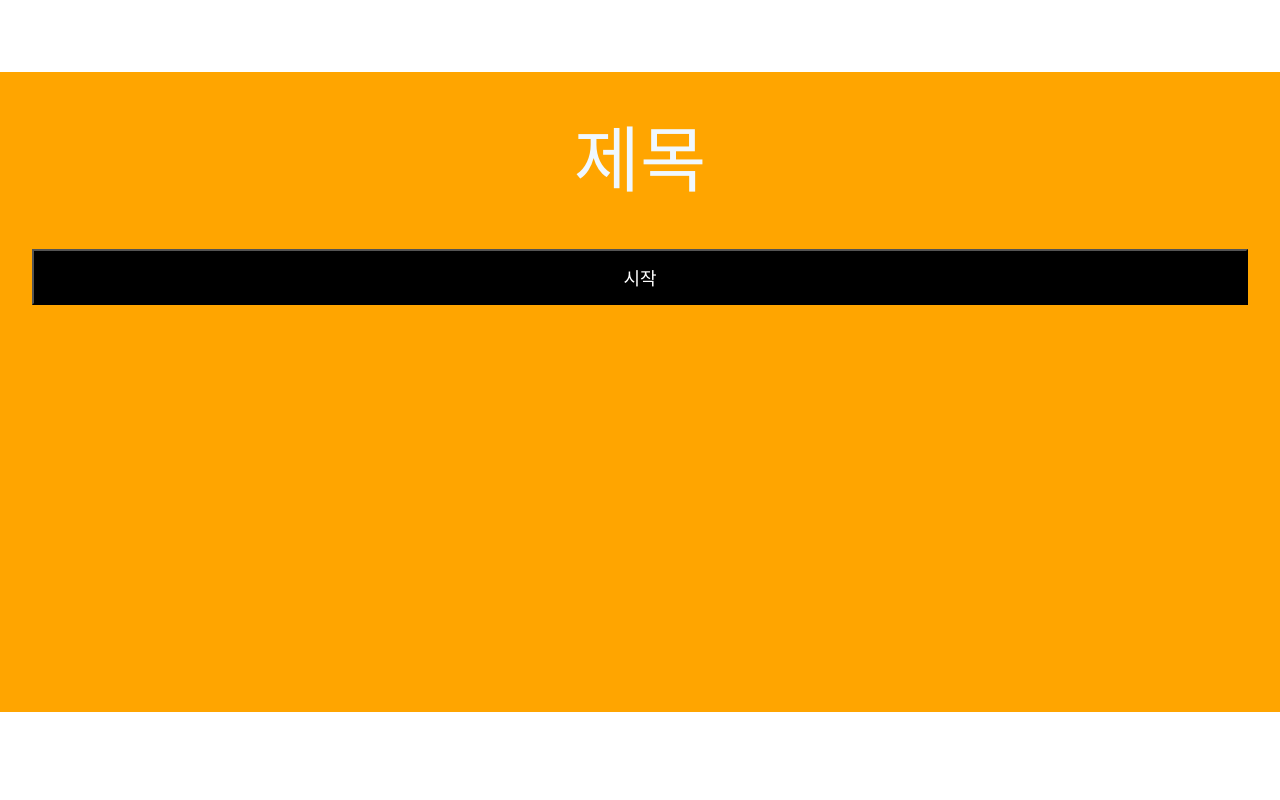
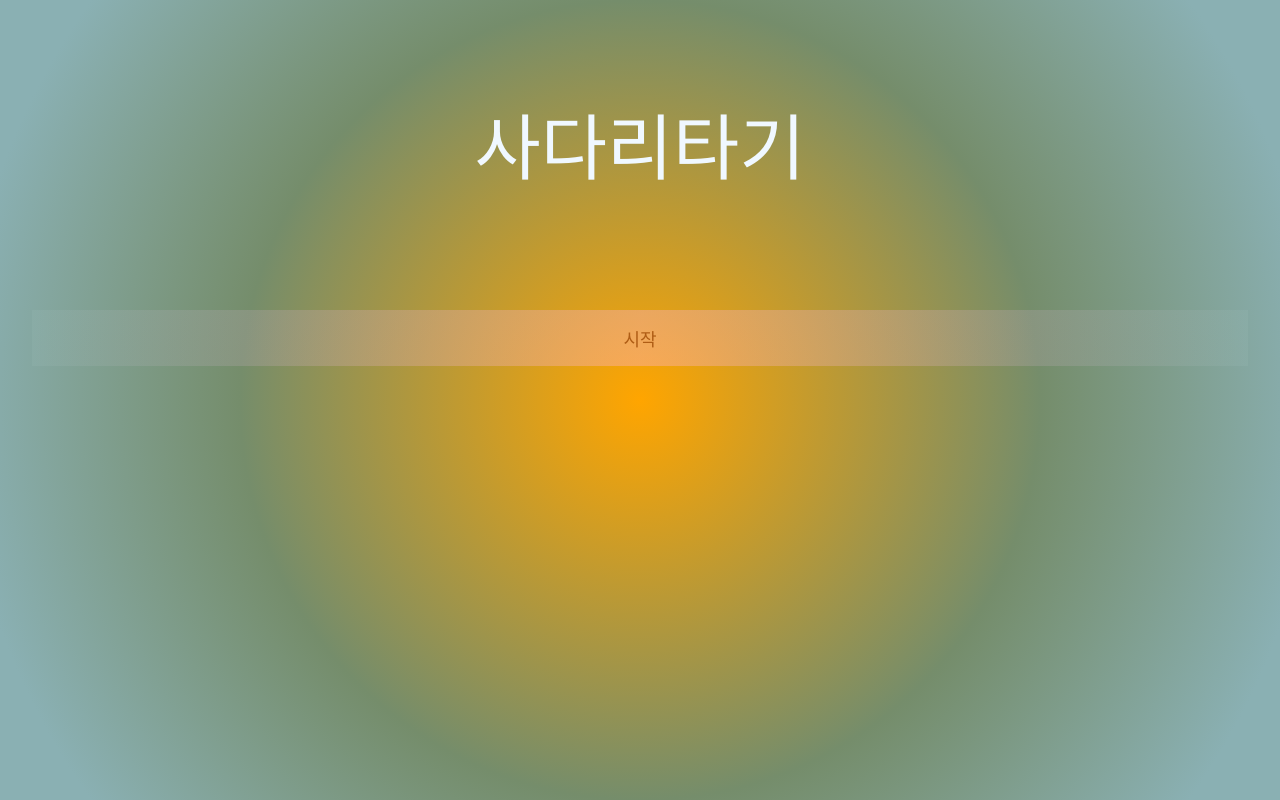
Before and after one commit to coldean/React, a React (Create React App) app in the folder personal-test-1/: page / in a window 1280 px wide. Built offline with nearby package versions, Linux system fonts and the light colour scheme.

Commit message:
added some background and testing step visibility

```diff
--- a/personal-test-1/src/components/Count.scss
+++ b/personal-test-1/src/components/Count.scss
@@ -1,7 +1,12 @@
 .Form {
   width: 80vw;
   height: 20vh;
-  background-color: orangered;
+  background: rgb(255, 69, 0);
+  background: radial-gradient(
+    circle,
+    rgba(255, 69, 0, 0.7596288515406162) 31%,
+    rgba(138, 176, 179, 0) 100%
+  );
   margin-left: auto;
   margin-right: auto;
   text-align: center;
--- a/personal-test-1/src/components/Ladder.scss
+++ b/personal-test-1/src/components/Ladder.scss
@@ -61,7 +61,8 @@ $delay: 0.3;
 }
 
 .Ladder-Horizontal.deleted {
-  background-color: white;
+  background: white;
+  visibility: hidden;
   &.start {
     margin-left: 0vw;
   }
--- a/personal-test-1/src/components/Main.js
+++ b/personal-test-1/src/components/Main.js
@@ -10,8 +10,8 @@ const Main = () => {
 
   return (
     <div className="Main">
-      <p className="Title">제목</p>
-      <div>
+      <div className="Title">사다리타기</div>
+      <div className="Button-Container">
         <button className="Button" onClick={navigateToGame}>
           시작
         </button>
--- a/personal-test-1/src/components/Main.scss
+++ b/personal-test-1/src/components/Main.scss
@@ -1,11 +1,31 @@
+body {
+  margin: 0;
+  padding: 0;
+}
+
+html {
+  margin: 0;
+  padding: 0;
+}
+
 .Main {
   width: 100vw;
-  height: 80vh;
+  height: 100vh;
   margin-left: auto;
   margin-right: auto;
+  margin-top: 0;
   text-align: center;
-  margin-top: 50px;
-  background-color: orange;
+  background: rgb(255, 165, 0);
+  background: radial-gradient(
+    circle,
+    rgba(255, 165, 0, 1) 0%,
+    rgba(117, 141, 107, 1) 53%,
+    rgba(138, 176, 179, 1) 90%
+  );
+  display: flex;
+  flex-direction: column;
+  justify-content: center;
+  align-items: center;
 }
 
 .Title {
@@ -13,21 +33,46 @@
   font-family: Verdana, Geneva, Tahoma, sans-serif;
   color: aliceblue;
   position: relative;
-  top: 30px;
+  margin-top: 7%;
+  text-align: center;
 }
 
-.Button {
-  transition: width 0.1s linear;
+.Button-Container {
   width: 95vw;
   height: 7vh;
-  font-size: large;
-  color: white;
-  background-color: black;
+  text-align: center;
+  margin: auto;
+  margin-top: 9%;
+  border: none;
 
   &:hover {
-    width: 20vw;
+    .Button {
+      width: 20%;
+      color: rgb(175, 93, 21);
+      background: rgb(255, 165, 0);
+      background: radial-gradient(
+        circle,
+        rgba(255, 165, 0, 0.4963235294117647) 0%,
+        rgba(117, 141, 107, 0.30024509803921573) 53%,
+        rgba(138, 176, 179, 0.0313375350140056) 90%
+      );
+      border-radius: 10%;
+      border: none;
+    }
+  }
+  .Button {
+    transition: width 0.5s ease;
+    width: 100%;
+    height: 100%;
+    font-size: large;
     color: rgb(175, 93, 21);
-    background-color: rgb(116, 255, 239);
-    border-style: none;
+    background: rgb(223, 255, 254);
+    background: linear-gradient(
+      90deg,
+      rgba(223, 255, 254, 0.04534313725490191) 0%,
+      rgba(255, 182, 242, 0.3310574229691877) 50%,
+      rgba(223, 255, 254, 0.04534313725490191) 100%
+    );
+    border: none;
   }
 }
--- a/personal-test-1/src/components/Select.js
+++ b/personal-test-1/src/components/Select.js
@@ -109,7 +109,8 @@ const LadderGameSelect = ({ count, setStart, isStarted }) => {
           </button>
         ))}
       </div>
-      <div className={`Visible ${isStarted ? "visible" : "invisible"}`}>
+      <div>
+        {/*<div className={`Visible ${isStarted ? "visible" : "invisible"}`}>*/}
         {isStarted ? (
           <LadderStart
             count={count}
--- a/personal-test-1/src/components/Select.scss
+++ b/personal-test-1/src/components/Select.scss
@@ -9,6 +9,7 @@
   height: 30vh;
   //margin-left: -15vw;
   margin-top: 25vh;
+  margin-bottom: 0;
   text-align: center;
 }
 
--- a/personal-test-1/src/pages/LadderGame.scss
+++ b/personal-test-1/src/pages/LadderGame.scss
@@ -1,8 +1,19 @@
 .LadderGame-Main {
+  width: 100%;
+  height: 100%;
+  margin: 0;
   margin-left: auto;
   margin-right: auto;
   text-align: center;
   position: relative;
+  background: rgb(138, 176, 179);
+  background: linear-gradient(
+    0deg,
+    rgba(138, 176, 179, 0) 0%,
+    rgba(138, 176, 179, 0.5523459383753502) 38%,
+    rgba(117, 141, 107, 0.583158263305322) 67%,
+    rgba(255, 165, 0, 1) 100%
+  );
 }
 
 .LadderGameCount-Main {
```
